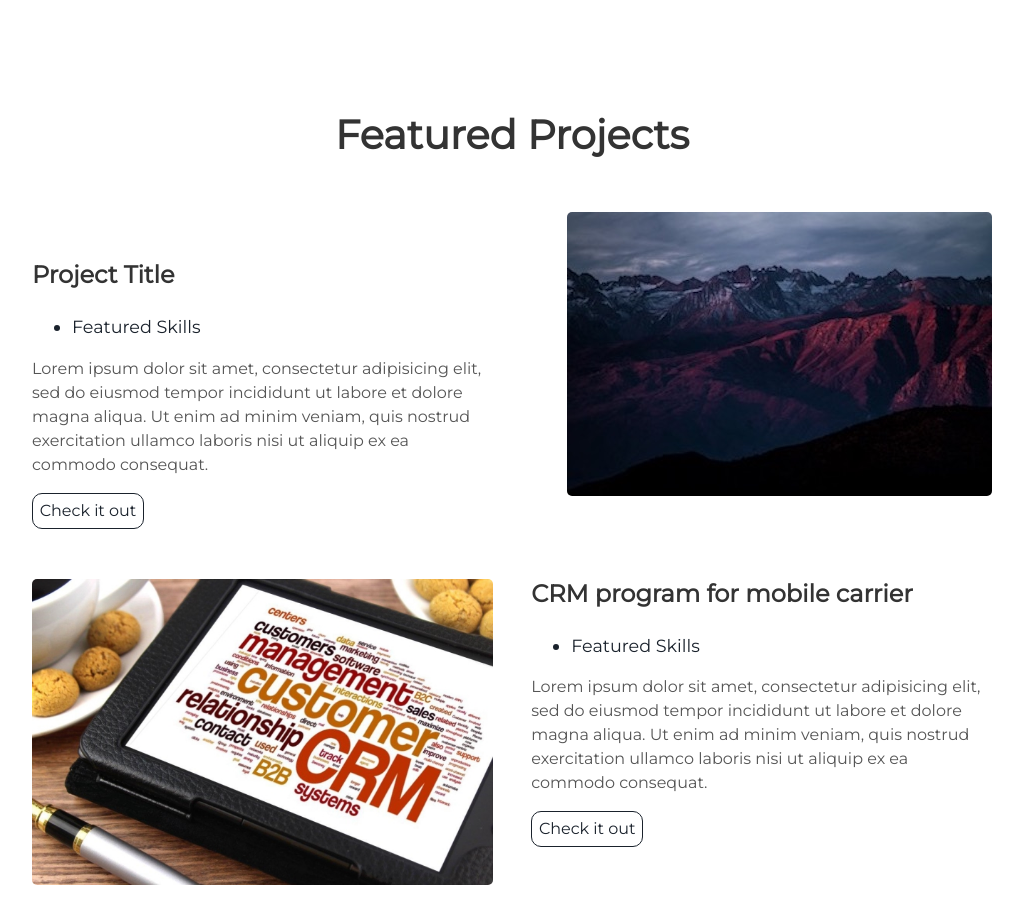
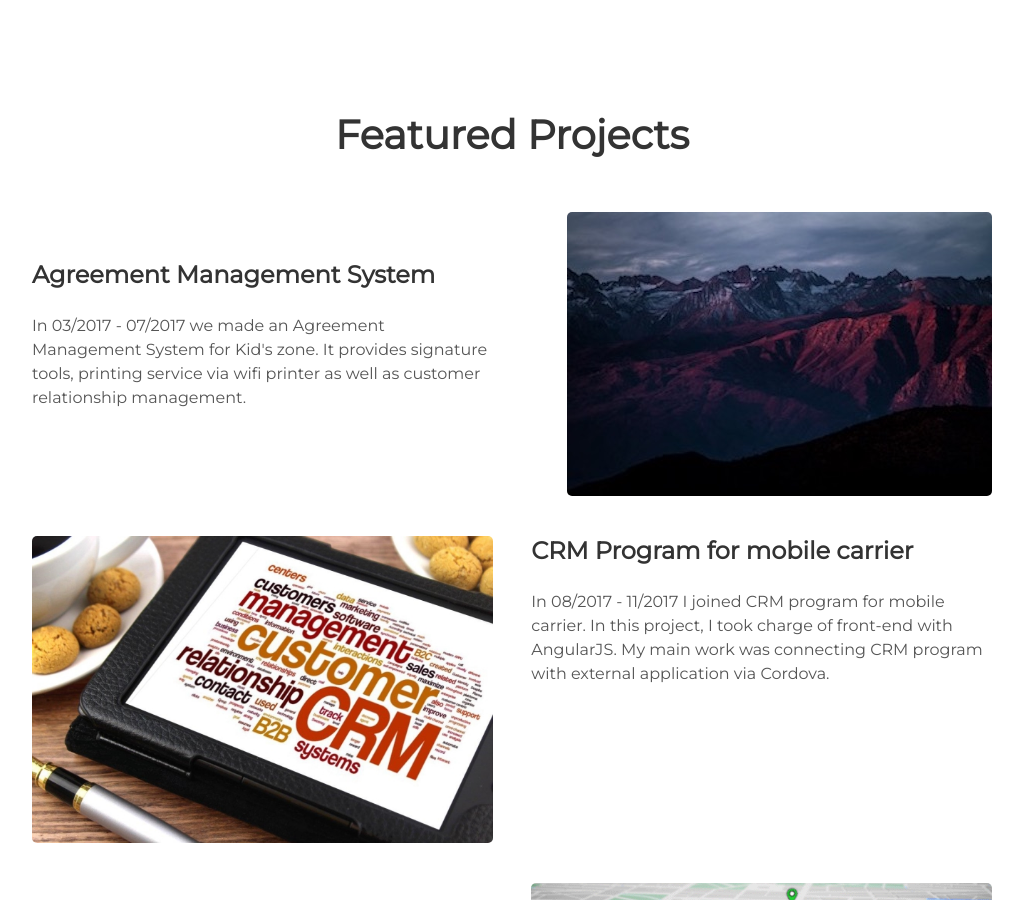
Before and after one commit to macpaik/macpaik.github.io, a Jekyll site: the page built from index.html, in a window 1280 px wide and 900 px high, scrolled down 1599 px. Shown: the whole window, without its empty margins (128-1151 px from the left). Built offline with Jekyll 4.4.1, drawn with Linux system fonts in a browser that asks for light colours; some of the changed text lies outside the part shown.

Commit message:
updating featured project

```diff
--- a/_includes/projects.html
+++ b/_includes/projects.html
@@ -7,12 +7,12 @@
     <img alt="mountains" src="{{ "/assets/img/mountains.jpg" | prepend: site.baseurl }}" />
   </div>
   <div class="contents">
-    <h3> Project Title </h3>
-    <ul>
-      <li> Featured Skills</li>
-    </ul>
-    <p>Lorem ipsum dolor sit amet, consectetur adipisicing elit, sed do eiusmod tempor incididunt ut labore et dolore magna aliqua. Ut enim ad minim veniam, quis nostrud exercitation ullamco laboris nisi ut aliquip ex ea commodo consequat.</p>
-    <a class="project-link" href="#">Check it out</a>
+    <h3> Agreement Management System </h3>
+    <p>
+      In 03/2017 - 07/2017 we made an Agreement Management System for Kid's zone.
+      It provides signature tools, printing service via wifi printer as well as customer relationship management.
+    </p>
+    <!-- <a class="project-link" href="#">Check it out</a> -->
   </div>
 </div>
 <!--second project-->
@@ -21,12 +21,13 @@
     <img alt="CRM" src="{{ "/assets/img/img_CRM.jpg" | prepend: site.baseurl }}" />
   </div>
   <div class="contents-right">
-    <h3> CRM program for mobile carrier </h3>
-    <ul>
-      <li> Featured Skills</li>
-    </ul>
-    <p>Lorem ipsum dolor sit amet, consectetur adipisicing elit, sed do eiusmod tempor incididunt ut labore et dolore magna aliqua. Ut enim ad minim veniam, quis nostrud exercitation ullamco laboris nisi ut aliquip ex ea commodo consequat.</p>
-    <a class="project-link" href="#">Check it out</a>
+    <h3> CRM Program for mobile carrier </h3>
+    <p>
+      In 08/2017 - 11/2017 I joined CRM program for mobile carrier.
+      In this project, I took charge of front-end with AngularJS.
+      My main work was connecting CRM program with external application via Cordova.
+    </p>
+    <!-- <a class="project-link" href="#">Check it out</a> -->
   </div>
 </div>
 <!--third project-->
@@ -35,12 +36,13 @@
     <img alt="location" src="{{ "/assets/img/img_location.png" | prepend: site.baseurl }}" />
   </div>
   <div class="contents">
-    <h3> Location based service </h3>
-    <ul>
-      <li> Featured Skills</li>
-    </ul>
-    <p>Lorem ipsum dolor sit amet, consectetur adipisicing elit, sed do eiusmod tempor incididunt ut labore et dolore magna aliqua. Ut enim ad minim veniam, quis nostrud exercitation ullamco laboris nisi ut aliquip ex ea commodo consequat.</p>
-    <a class="project-link" href="#">Check it out</a>
+    <h3> Location Based Service </h3>
+    <p>
+      In 12/2017 - 02/2018 we reconstructed location based service.
+      This project was full-linux based project, so I could get a chance to work with linux.
+      I took charge of JAVA engine in this project.
+    </p>
+    <!-- <a class="project-link" href="#">Check it out</a> -->
   </div>
 </div>
 <!--fourth project-->
@@ -50,10 +52,10 @@
   </div>
   <div class="contents-right">
     <h3> POS system </h3>
-    <ul>
-      <li> Featured Skills</li>
-    </ul>
-    <p>Lorem ipsum dolor sit amet, consectetur adipisicing elit, sed do eiusmod tempor incididunt ut labore et dolore magna aliqua. Ut enim ad minim veniam, quis nostrud exercitation ullamco laboris nisi ut aliquip ex ea commodo consequat.</p>
+    <p>
+      Since 03/2018 I am developing POS system.
+
+    </p>
     <a class="project-link" href="#">Check it out</a>
   </div>
 </div>
```
